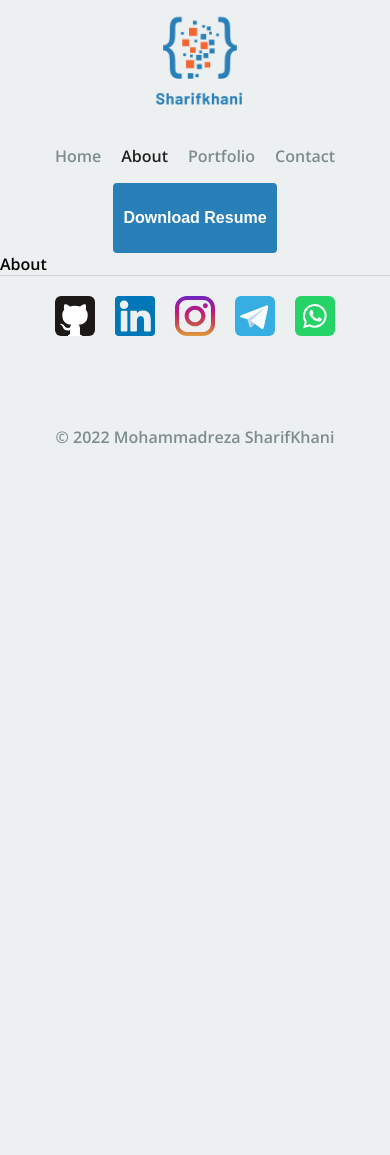
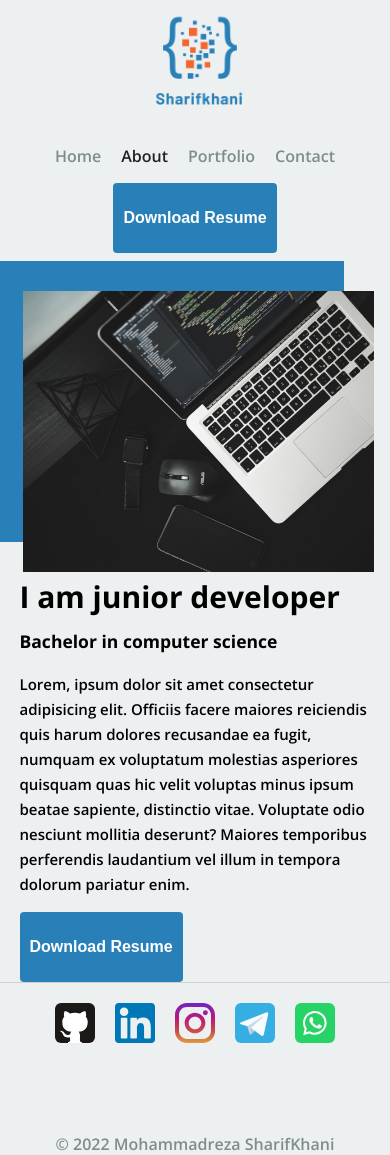
Before and after one commit to mosharif30/Personal-Website, a React (Create React App) app: page /about in a window 390 px wide. Before the commit the page ends 844 px from the top, so only its background shows below. Built offline with nearby package versions, Linux system fonts and the light colour scheme.

Commit message:
create about page

```diff
--- /dev/null
+++ b/src/components/About/About.css
@@ -0,0 +1,72 @@
+.about {
+  display: flex;
+  max-width: 1576px;
+  justify-content: center;
+  margin-left: auto;
+  margin-right: auto;
+}
+.text {
+  width: 60%;
+  padding: 5%;
+  line-height: 35px;
+  margin-right: 2%;
+}
+.pic {
+  width: 80%;
+  padding: 5%;
+}
+.laptop {
+  width: 100%;
+  box-shadow: -40px -40px var(--primary);
+}
+.header {
+  margin-top: 0px;
+}
+@media screen and (max-width: 1140px) {
+  .text {
+    width: 70%;
+    padding: 2%;
+    margin-right: 0%;
+  }
+  .pic {
+    width: 60%;
+    padding: 2%;
+    margin-left: 2%;
+  }
+  .laptop {
+    box-shadow: -30px -30px var(--primary);
+  }
+}
+@media screen and (max-width: 980px) {
+  .text {
+    font-size: 15px;
+    line-height: 25px;
+  }
+}
+@media screen and (max-width: 776px) {
+  .about {
+    display: flex;
+    flex-direction: column;
+    justify-content: center;
+    align-items: center;
+  }
+  .text {
+    width: 60%;
+    padding: 2%;
+    margin-right: 0%;
+  }
+  .pic {
+    margin-top: 30px;
+  }
+}
+@media screen and (max-width: 536px) {
+  .text {
+    width: 90%;
+    padding: 0%;
+    margin-right: 0%;
+  }
+  .pic {
+    width: 90%;
+    padding: 2%;
+  }
+}
--- a/src/components/About/About.jsx
+++ b/src/components/About/About.jsx
@@ -1,9 +1,31 @@
+import Button from "../Button/Button";
 import Layout from "../Layout/Layout";
+import "./About.css";
+import laptop from "./laptop.jpg";
 
 const About = () => {
   return (
     <>
-      <Layout>About</Layout>
+      <Layout>
+        <div className="about">
+          <div className="pic">
+            <img className="laptop" src={laptop} alt="" srcset="" />
+          </div>
+          <div className="text">
+            <h1 className="header">I am junior developer</h1>
+            <h3 className="header">Bachelor in computer science</h3>
+            <p>
+              Lorem, ipsum dolor sit amet consectetur adipisicing elit. Officiis
+              facere maiores reiciendis quis harum dolores recusandae ea fugit,
+              numquam ex voluptatum molestias asperiores quisquam quas hic velit
+              voluptas minus ipsum beatae sapiente, distinctio vitae. Voluptate
+              odio nesciunt mollitia deserunt? Maiores temporibus perferendis
+              laudantium vel illum in tempora dolorum pariatur enim.
+            </p>
+            <Button>Download Resume</Button>
+          </div>
+        </div>
+      </Layout>
     </>
   );
 };
```
Also changed, not shown: src/components/About/laptop.jpg (added).
